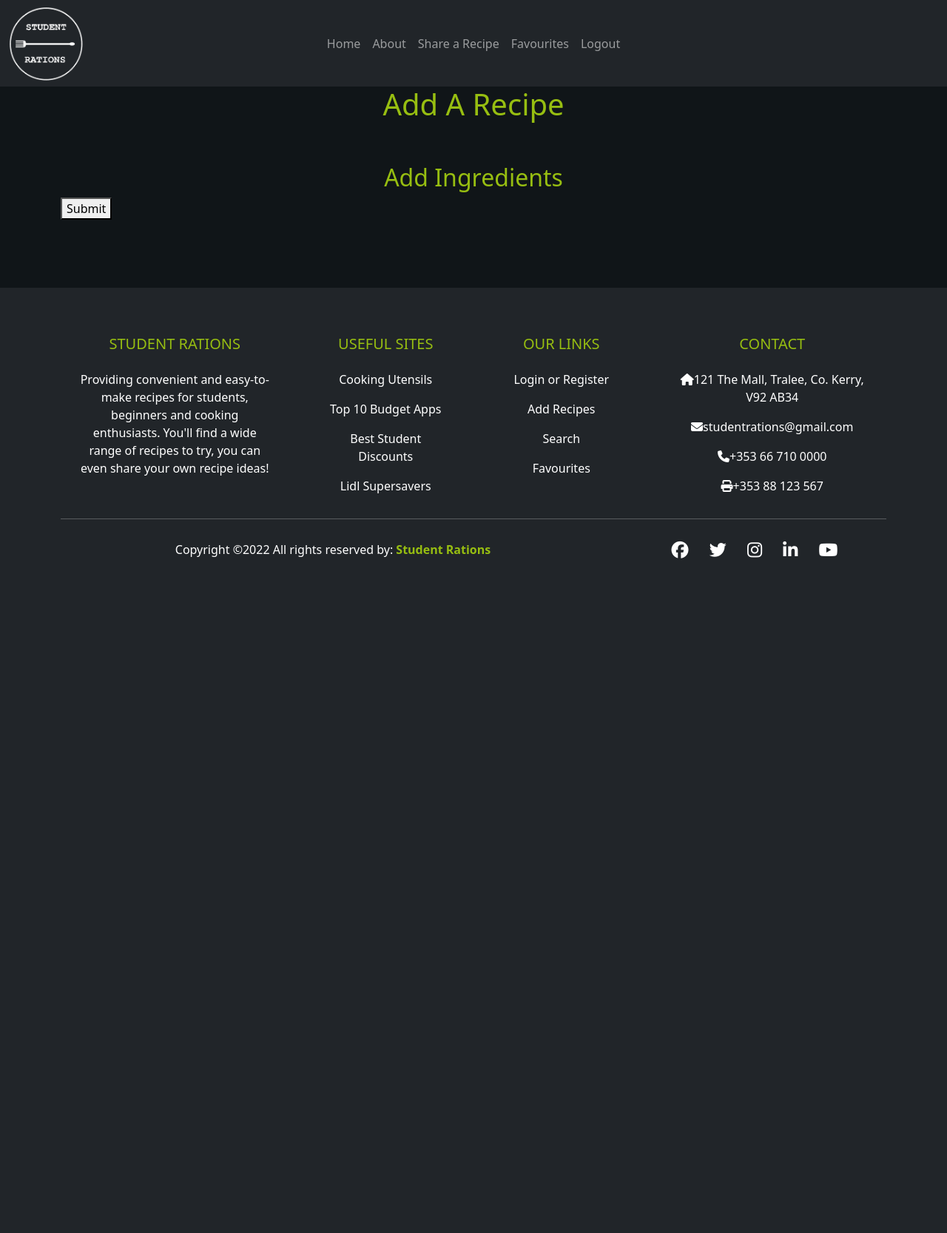
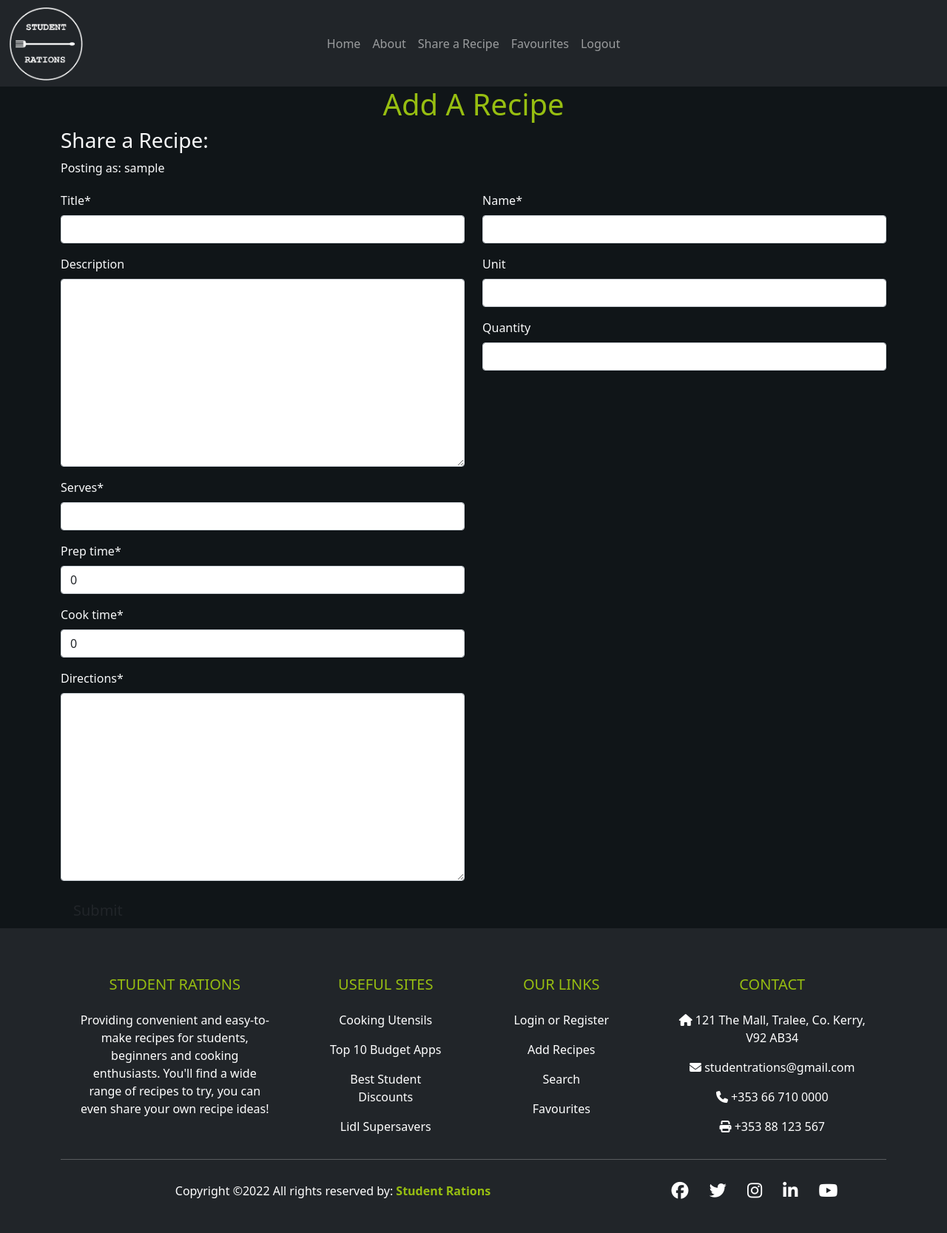
Before and after one commit to Irishbecky91/student_rations, a Django app: page /share-a-recipe/ in a window 1280 px wide. Shown: the whole page at 74% size. Before the commit the page ends 755 px from the top, so only its background shows below. Run offline with Django 3.2, Linux system fonts and the light colour scheme; the visitor is signed in with stand-in values (Sample User, id 1); some libraries are stand-ins or nearby versions.

Commit message:
Add form to create_recipe.html

```diff
--- a/recipes/forms.py
+++ b/recipes/forms.py
@@ -14,13 +14,20 @@
         Meta class
         """
         model = Recipe
-        fields = '__all__'
+        fields = [
+            'title',
+            'description',
+            'serves',
+            'prep_time',
+            'cook_time',
+            'directions'
+        ]
 
     def clean_servings(self):
         """
         Ensures servings is greater than zero
         """
-        value = self.cleaned_data.get("servings")
+        value = self.cleaned_data.get("serves")
         print(value)
         if value < 1:
             raise forms.ValidationError(
--- a/recipes/models.py
+++ b/recipes/models.py
@@ -29,7 +29,7 @@
     directions = models.TextField()
     prep_time = models.IntegerField(default=0)
     cook_time = models.IntegerField(default=0)
-    servings = models.IntegerField()
+    serves = models.IntegerField()
     featured_image = CloudinaryField('image', default='placeholder')
     likes = models.ManyToManyField(
         User,
@@ -91,7 +91,7 @@
     email = models.EmailField()
     body = models.TextField()
     created_on = models.DateTimeField(auto_now_add=True)
-    approved = models.BooleanField(default=False)
+    # approved = models.BooleanField(default=False)
 
     class Meta:
         """
--- a/recipes/views.py
+++ b/recipes/views.py
@@ -5,7 +5,7 @@
 from django.views import generic, View
 from django.http import HttpResponseRedirect
 from .models import Recipe, Ingredient
-from .forms import CommentForm
+from .forms import CommentForm, RecipeForm, IngredientForm, IngredientFormSet
 
 
 # Create your views here.
@@ -18,9 +18,29 @@
 
 def share_recipe(request):
     """
-    renders the share recipe page
+    renders share a recipe page
     """
-    return render(request, "create_recipe.html")
+    recipe = Recipe.objects.all()
+    ingredient = Ingredient.objects.all()
+    recipe_form = RecipeForm(request.POST or None)
+    ingredient_form = IngredientForm(request.POST or None)
+
+    context = {
+        'recipe_form': recipe_form,
+        'ingredient_form': ingredient_form,
+        'recipe': recipe,
+        'ingredient': ingredient
+    }
+
+    if all([recipe_form.is_valid(), ingredient_form.is_valid()]):
+        recipe_form.save(commit=False)
+        ingredient_form.save(commit=False)
+        recipe.recipe = recipe
+        ingredient.recipe = recipe
+        recipe_form.save()
+        ingredient_form.save()
+
+    return render(request, "create_recipe.html", context=context)
 
 
 class RecipeList(generic.ListView):
@@ -43,7 +63,7 @@
         """
         queryset = Recipe.objects.filter(status=1)
         recipe = get_object_or_404(queryset, slug=slug)
-        comments = recipe.comments.filter(approved=True).order_by('created_on')
+        comments = recipe.comments.filter().order_by('created_on')
         liked = False
         ingredients = Ingredient.objects.all()
         if recipe.likes.filter(id=self.request.user.id).exists():
@@ -58,7 +78,9 @@
                 "comments": comments,
                 "commented": False,
                 "liked": liked,
-                "comment_form": CommentForm()
+                "comment_form": CommentForm(),
+                "recipe_form": RecipeForm(),
+                "ingredient_form": IngredientForm(),
             }
         )
 
@@ -87,13 +109,13 @@
 
         return render(
             request,
-            "recipe_detail.html",
+            "recipe.html",
             {
                 "recipe": recipe,
                 "comments": comments,
                 "commented": True,
                 "liked": liked,
-                "comment_form": CommentForm()
+                "comment_form": CommentForm(),
             }
         )
 
--- a/templates/create_recipe.html
+++ b/templates/create_recipe.html
@@ -1,30 +1,39 @@
 {% extends 'base.html' %}
+{% load crispy_forms_tags %}
 
 {% block title %}
 <title>Add Your Recipe</title>
 {% endblock %}
 
 {% block content %}
+{% if user.is_authenticated %}
 <div class="container text-light">
     <div class="row">
         <div class="col">
-        <h1 class="text-center green-text">Add A Recipe</h1>
+            <h1 class="text-center green-text">Add A Recipe</h1>
 
-        {% load crispy_forms_tags %}
 
-            <form action="." method="post">
-                {% csrf_token %}
-                {{ form|crispy }}
-                <br>
-                <br>
-                <h2 class="text-center green-text">Add Ingredients</h2>
-                {{ formset.management_form }}
-                {% for form in formset %}
-                {{ form|crispy }}
-                {% endfor %}
-                <button class="text-center" type="submit">Submit</button>
+            {% if user.is_authenticated %}
+
+            <h3>Share a Recipe: </h3>
+            <p>Posting as: {{ user.username }}</p>
+            <form method="post" style="margin-top: 1.3em;">
+                <div class="row">
+                    <div class="col-12 col-md-6">
+                        {{ recipe_form | crispy }}
+                        {% csrf_token %}
+                    </div>
+                    <div class="col-12 col-md-6">
+                        {{ ingredient_form | crispy }}
+                        {% csrf_token %}
+                    </div>
+                </div>
+                <button type="submit" class="btn btn-signup btn-lg">Submit</button>
             </form>
+            {% endif %}
         </div>
     </div>
 </div>
+{% else %}
+{% endif %}
 {% endblock %}
```
Also changed, not shown: templates/base.html (+4 -6 lines), templates/index.html (+4 -4 lines), templates/recipe.html (+21 -1 lines), recipes/migrations/0008_auto_20220318_2035.py (added).
